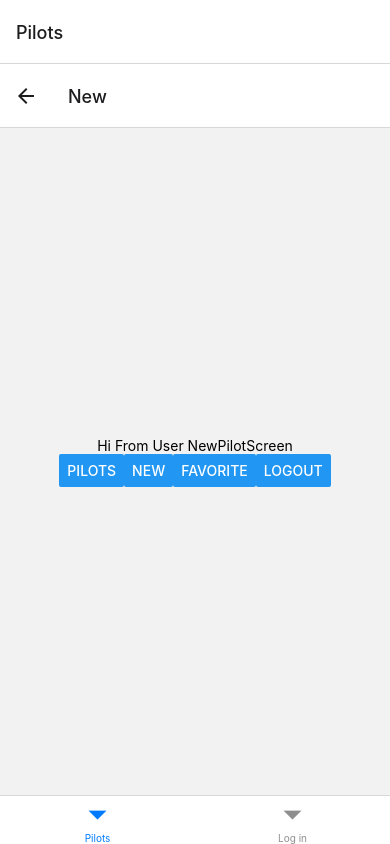
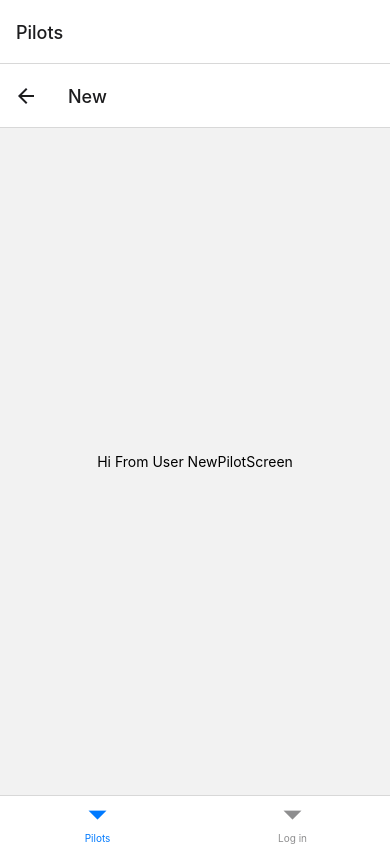
Before and after one commit to atenajoon/ReactNavigationPractice, a React Native app: screen /New in a window 390 px wide. Built offline with nearby package versions, Linux system fonts and the light colour scheme.

Commit message:
screens content commented out for debugging

```diff
--- a/screens/Favorite.tsx
+++ b/screens/Favorite.tsx
@@ -11,7 +11,7 @@ export default function Favorite({navigation}) {
   return (
     <View style={{flex: 1, alignItems: 'center', justifyContent: 'center'}}>
       <Text>Hi From User FavoriteScreen</Text>
-      <View style={{flexDirection: 'row', justifyContent: 'space-between'}}>
+      {/* <View style={{flexDirection: 'row', justifyContent: 'space-between'}}>
         <Button title="Pilots" onPress={() => navigation.navigate('Pilots')} />
         <Button title="New" onPress={() => navigation.navigate('New')} />
         <Button
@@ -19,7 +19,7 @@ export default function Favorite({navigation}) {
           onPress={() => navigation.navigate('Favorite')}
         />
         <Button title="Logout" onPress={() => navigation.navigate('Login')} />
-      </View>
+      </View> */}
     </View>
   );
 }
--- a/screens/New.tsx
+++ b/screens/New.tsx
@@ -3,31 +3,21 @@
 //  2. NavBar (user)
 
 import * as React from 'react';
-import { View, Text, Button } from 'react-native';
+import {View, Text, Button} from 'react-native';
 
 export default function New({navigation}) {
-
-  return(
-    <View style={{ flex: 1, alignItems: 'center', justifyContent: 'center' }}>
+  return (
+    <View style={{flex: 1, alignItems: 'center', justifyContent: 'center'}}>
       <Text>Hi From User NewPilotScreen</Text>
-      <View style={{  flexDirection: "row", justifyContent: "space-between"}}>
-          <Button
-            title="Pilots"
-            onPress={()=>navigation.navigate("Pilots")}
-          />
-          <Button
-            title="New"
-            onPress={()=>navigation.navigate("New")}
-          />
-          <Button
-            title="Favorite"
-            onPress={()=>navigation.navigate("Favorite")}
-          />
-          <Button
-            title="Logout"
-            onPress={()=>navigation.navigate("Login")}
-          />
-        </View>
-  </View>
-  )
+      {/* <View style={{flexDirection: 'row', justifyContent: 'space-between'}}>
+        <Button title="Pilots" onPress={() => navigation.navigate('Pilots')} />
+        <Button title="New" onPress={() => navigation.navigate('New')} />
+        <Button
+          title="Favorite"
+          onPress={() => navigation.navigate('Favorite')}
+        />
+        <Button title="Logout" onPress={() => navigation.navigate('Login')} />
+      </View> */}
+    </View>
+  );
 }
--- a/screens/Pilots.tsx
+++ b/screens/Pilots.tsx
@@ -14,34 +14,34 @@ import * as React from 'react';
 import {View, Text, Button} from 'react-native';
 
 export default function Pilots({navigation}) {
-  const isLoggedIn = true;
-  if (isLoggedIn) {
-    return (
-      <View style={{flex: 1, alignItems: 'center', justifyContent: 'center'}}>
-        <Text>Hi From User PilotsScreen</Text>
-        <View style={{flexDirection: 'row', justifyContent: 'space-between'}}>
-          <Button
-            title="Pilots"
-            onPress={() => navigation.navigate('Pilots')}
-          />
-          <Button title="New" onPress={() => navigation.navigate('New')} />
-          <Button
-            title="Favorite"
-            onPress={() => navigation.navigate('Favorite')}
-          />
-          <Button title="Logout" onPress={() => navigation.navigate('Login')} />
-        </View>
-      </View>
-    );
-  }
+  // const isLoggedIn = true;
+  // if (isLoggedIn) {
+  //   return (
+  //     <View style={{flex: 1, alignItems: 'center', justifyContent: 'center'}}>
+  //       <Text>Hi From User PilotsScreen</Text>
+  //       <View style={{flexDirection: 'row', justifyContent: 'space-between'}}>
+  //         <Button
+  //           title="Pilots"
+  //           onPress={() => navigation.navigate('Pilots')}
+  //         />
+  //         <Button title="New" onPress={() => navigation.navigate('New')} />
+  //         <Button
+  //           title="Favorite"
+  //           onPress={() => navigation.navigate('Favorite')}
+  //         />
+  //         <Button title="Logout" onPress={() => navigation.navigate('Login')} />
+  //       </View>
+  //     </View>
+  //   );
+  // }
 
   return (
     <View style={{flex: 1, alignItems: 'center', justifyContent: 'center'}}>
       <Text>Hi Guest From PilotsScreen</Text>
-      <View style={{flexDirection: 'row', justifyContent: 'space-between'}}>
+      {/* <View style={{flexDirection: 'row', justifyContent: 'space-between'}}>
         <Button title="Pilots" onPress={() => navigation.navigate('Pilots')} />
         <Button title="Login" onPress={() => navigation.navigate('Login')} />
-      </View>
+      </View> */}
     </View>
   );
 }
```
